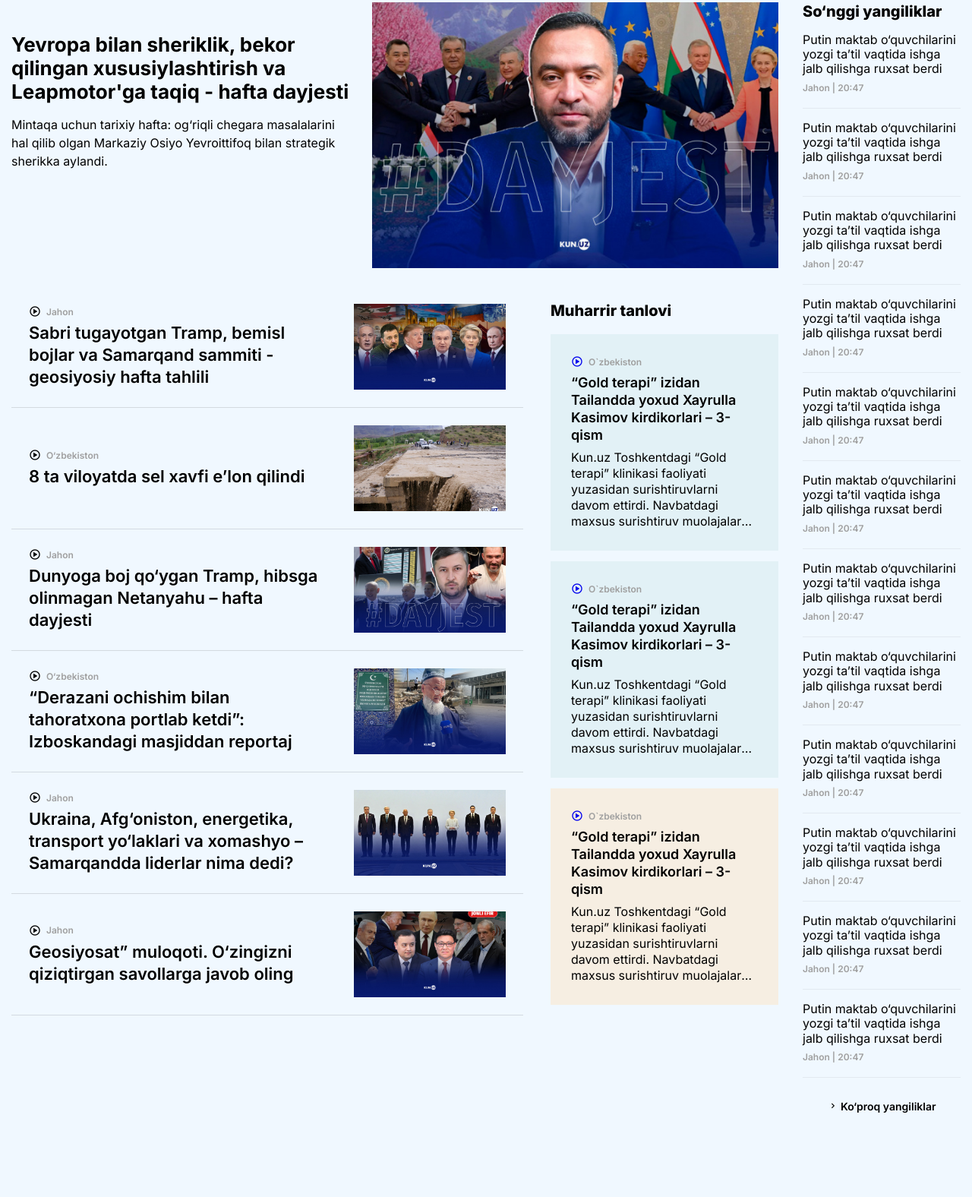
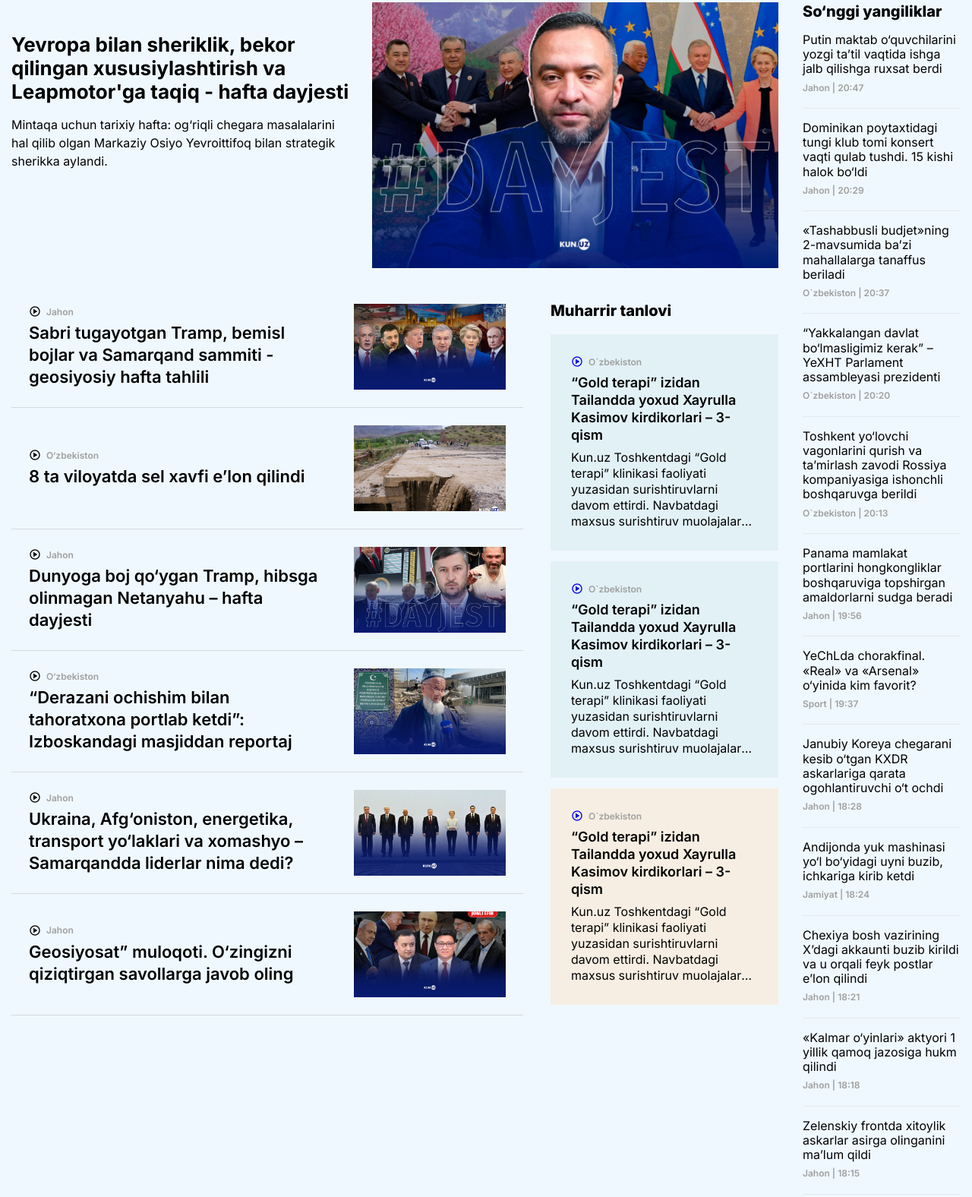
Before and after one commit to MuhammadiyevOgabek/Kun.uz-uy-ishi, a plain HTML site: page index.html in a window 1280 px wide. Shown: the part 140-1716 px from the top of the page at 76% size. Before the commit the page ends 1636 px from the top, so only its background shows below. Drawn offline with nearby package versions, Linux system fonts and the light colour scheme.

Commit message:
Hover bilan o'ng tomonni to'g'irlab chiqdim

```diff
--- a/css/style.css
+++ b/css/style.css
@@ -256,6 +256,10 @@ img {
   height: 100%;
 }
 
+.small-cards-default-text:hover {
+  color: #0035a0;
+}
+
 .main-news-left-viewer {
   margin-top: 20px;
 }
@@ -346,6 +350,10 @@ img {
   margin-bottom: 8px;
 }
 
+.main-news-right-text:hover {
+  color: #0035a0;
+}
+
 .main-news-right-foot {
   display: flex;
   align-items: center;
--- a/index.html
+++ b/index.html
@@ -274,121 +274,129 @@
                 <li class="main-news-right-item">
                   <a href="#" class="main-news-right-link">
                     <p class="main-news-right-text">
-                      Putin maktab o‘quvchilarini yozgi ta’til vaqtida ishga
-                      jalb qilishga ruxsat berdi
+                      Dominikan poytaxtidagi tungi klub tomi konsert vaqti qulab
+                      tushdi. 15 kishi halok bo‘ldi
                     </p>
                     <div class="main-news-right-foot">
-                      <div class="gray-text"><p class>Jahon | 20:47</p></div>
+                      <div class="gray-text"><p class>Jahon | 20:29</p></div>
                     </div>
                   </a>
                 </li>
                 <li class="main-news-right-item">
                   <a href="#" class="main-news-right-link">
                     <p class="main-news-right-text">
-                      Putin maktab o‘quvchilarini yozgi ta’til vaqtida ishga
-                      jalb qilishga ruxsat berdi
+                      «Tashabbusli budjet»ning 2-mavsumida ba’zi mahallalarga
+                      tanaffus beriladi
                     </p>
                     <div class="main-news-right-foot">
-                      <div class="gray-text"><p class>Jahon | 20:47</p></div>
+                      <div class="gray-text">
+                        <p class>O`zbekiston | 20:37</p>
+                      </div>
                     </div>
                   </a>
                 </li>
                 <li class="main-news-right-item">
                   <a href="#" class="main-news-right-link">
                     <p class="main-news-right-text">
-                      Putin maktab o‘quvchilarini yozgi ta’til vaqtida ishga
-                      jalb qilishga ruxsat berdi
+                      “Yakkalangan davlat bo‘lmasligimiz kerak” – YeXHT
+                      Parlament assambleyasi prezidenti
                     </p>
                     <div class="main-news-right-foot">
-                      <div class="gray-text"><p class>Jahon | 20:47</p></div>
+                      <div class="gray-text">
+                        <p class>O`zbekiston | 20:20</p>
+                      </div>
                     </div>
                   </a>
                 </li>
                 <li class="main-news-right-item">
                   <a href="#" class="main-news-right-link">
                     <p class="main-news-right-text">
-                      Putin maktab o‘quvchilarini yozgi ta’til vaqtida ishga
-                      jalb qilishga ruxsat berdi
+                      Toshkent yo‘lovchi vagonlarini qurish va ta’mirlash zavodi
+                      Rossiya kompaniyasiga ishonchli boshqaruvga berildi
                     </p>
                     <div class="main-news-right-foot">
-                      <div class="gray-text"><p class>Jahon | 20:47</p></div>
+                      <div class="gray-text">
+                        <p class>O`zbekiston | 20:13</p>
+                      </div>
                     </div>
                   </a>
                 </li>
                 <li class="main-news-right-item">
                   <a href="#" class="main-news-right-link">
                     <p class="main-news-right-text">
-                      Putin maktab o‘quvchilarini yozgi ta’til vaqtida ishga
-                      jalb qilishga ruxsat berdi
+                      Panama mamlakat portlarini hongkongliklar boshqaruviga
+                      topshirgan amaldorlarni sudga beradi
                     </p>
                     <div class="main-news-right-foot">
-                      <div class="gray-text"><p class>Jahon | 20:47</p></div>
+                      <div class="gray-text"><p class>Jahon | 19:56</p></div>
                     </div>
                   </a>
                 </li>
                 <li class="main-news-right-item">
                   <a href="#" class="main-news-right-link">
                     <p class="main-news-right-text">
-                      Putin maktab o‘quvchilarini yozgi ta’til vaqtida ishga
-                      jalb qilishga ruxsat berdi
+                      YeChLda chorakfinal. «Real» va «Arsenal» o‘yinida kim
+                      favorit?
                     </p>
                     <div class="main-news-right-foot">
-                      <div class="gray-text"><p class>Jahon | 20:47</p></div>
+                      <div class="gray-text"><p class>Sport | 19:37</p></div>
                     </div>
                   </a>
                 </li>
                 <li class="main-news-right-item">
                   <a href="#" class="main-news-right-link">
                     <p class="main-news-right-text">
-                      Putin maktab o‘quvchilarini yozgi ta’til vaqtida ishga
-                      jalb qilishga ruxsat berdi
+                      Janubiy Koreya chegarani kesib o‘tgan KXDR askarlariga
+                      qarata ogohlantiruvchi o‘t ochdi
                     </p>
                     <div class="main-news-right-foot">
-                      <div class="gray-text"><p class>Jahon | 20:47</p></div>
+                      <div class="gray-text"><p class>Jahon | 18:28</p></div>
                     </div>
                   </a>
                 </li>
                 <li class="main-news-right-item">
                   <a href="#" class="main-news-right-link">
                     <p class="main-news-right-text">
-                      Putin maktab o‘quvchilarini yozgi ta’til vaqtida ishga
-                      jalb qilishga ruxsat berdi
+                      Andijonda yuk mashinasi yo‘l bo‘yidagi uyni buzib,
+                      ichkariga kirib ketdi
                     </p>
                     <div class="main-news-right-foot">
-                      <div class="gray-text"><p class>Jahon | 20:47</p></div>
+                      <div class="gray-text">
+                        <p class="">Jamiyat | 18:24</p>
+                      </div>
                     </div>
                   </a>
                 </li>
                 <li class="main-news-right-item">
                   <a href="#" class="main-news-right-link">
                     <p class="main-news-right-text">
-                      Putin maktab o‘quvchilarini yozgi ta’til vaqtida ishga
-                      jalb qilishga ruxsat berdi
+                      Chexiya bosh vazirining X’dagi akkaunti buzib kirildi va u
+                      orqali feyk postlar e’lon qilindi
                     </p>
                     <div class="main-news-right-foot">
-                      <div class="gray-text"><p class>Jahon | 20:47</p></div>
+                      <div class="gray-text"><p class>Jahon | 18:21</p></div>
                     </div>
                   </a>
                 </li>
                 <li class="main-news-right-item">
                   <a href="#" class="main-news-right-link">
                     <p class="main-news-right-text">
-                      Putin maktab o‘quvchilarini yozgi ta’til vaqtida ishga
-                      jalb qilishga ruxsat berdi
+                      «Kalmar o‘yinlari» aktyori 1 yillik qamoq jazosiga hukm
+                      qilindi
                     </p>
                     <div class="main-news-right-foot">
-                      <div class="gray-text"><p class>Jahon | 20:47</p></div>
+                      <div class="gray-text"><p class>Jahon | 18:18</p></div>
                     </div>
                   </a>
                 </li>
                 <li class="main-news-right-item">
                   <a href="#" class="main-news-right-link">
                     <p class="main-news-right-text">
-                      Putin maktab o‘quvchilarini yozgi ta’til vaqtida ishga
-                      jalb qilishga ruxsat berdi
+                      Zelenskiy frontda xitoylik askarlar asirga olinganini
+                      ma’lum qildi
                     </p>
                     <div class="main-news-right-foot">
-                      <div class="gray-text"><p class>Jahon | 20:47</p></div>
+                      <div class="gray-text"><p class>Jahon | 18:15</p></div>
                     </div>
                   </a>
                 </li>
```
